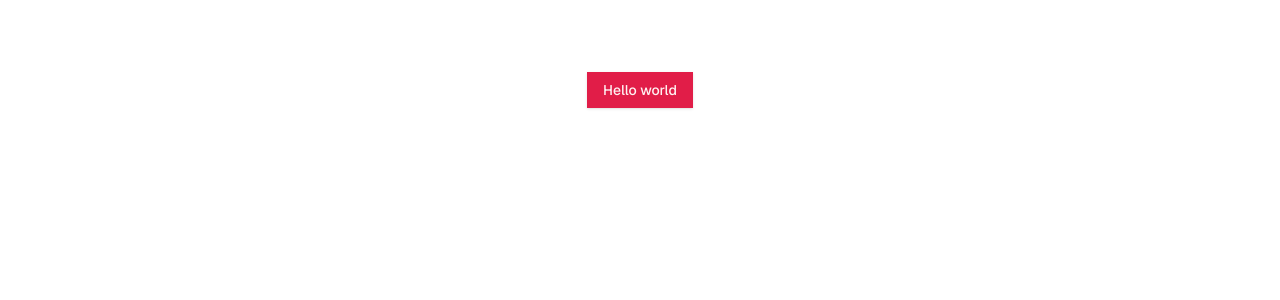
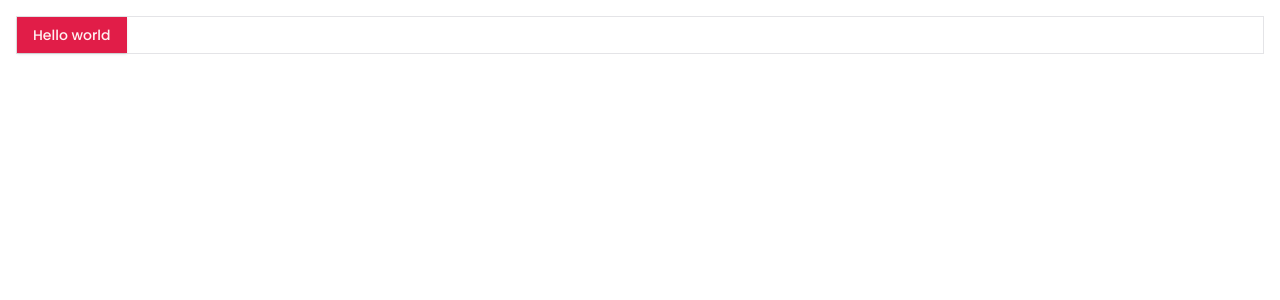
Before and after one commit to mrvin100/kelanie, a Next.js app: page / in a window 1280 px wide. Shown: the top 300 px of the page. Built offline with nearby package versions, Linux system fonts and the light colour scheme.

Commit message:
add app-container component to global folder

```diff
--- a/app/layout.tsx
+++ b/app/layout.tsx
@@ -1,15 +1,10 @@
 import type { Metadata } from "next";
-import { Geist, Geist_Mono } from "next/font/google";
+import { Poppins } from "next/font/google";
 import "./globals.css";
 
-const geistSans = Geist({
-  variable: "--font-geist-sans",
+const poppins = Poppins({
   subsets: ["latin"],
-});
-
-const geistMono = Geist_Mono({
-  variable: "--font-geist-mono",
-  subsets: ["latin"],
+  weight: ["100", "200", "300", "400", "500", "700",],
 });
 
 export const metadata: Metadata = {
@@ -25,11 +20,7 @@ export default function RootLayout({
 }>) {
   return (
     <html lang="en">
-      <body
-        className={`${geistSans.variable} ${geistMono.variable} antialiased`}
-      >
-        {children}
-      </body>
+      <body className={`${poppins.className} antialiased`}>{children}</body>
     </html>
   );
 }
--- a/app/page.tsx
+++ b/app/page.tsx
@@ -1,9 +1,14 @@
+import { AppContainer } from "@/components/global/app-container";
 import { Button } from "@/components/ui/button";
 
 export default function Home() {
   return (
-    <div className="grid grid-rows-[20px_1fr_20px] items-center justify-items-center min-h-screen p-8 pb-20 gap-16 sm:p-20 font-[family-name:var(--font-geist-sans)]">
-      <Button>Hello world</Button>
-    </div>
+    <>
+      <AppContainer>
+        <div className="border">
+          <Button>Hello world</Button>
+        </div>
+      </AppContainer>
+    </>
   );
 }
--- /dev/null
+++ b/components/global/app-container.tsx
@@ -0,0 +1,10 @@
+import { cn } from "@/lib/utils";
+import { FC, ReactNode } from "react";
+
+interface AppContainerProps {
+    children: ReactNode,
+    className?: string
+}
+export const AppContainer:FC<AppContainerProps> = ({children, className}) => {
+    return ( <div className={cn("max-w-7xl mx-auto p-4", className)}>{children}</div> );
+}
```
Also changed, not shown: components/global/index.tsx (added).
